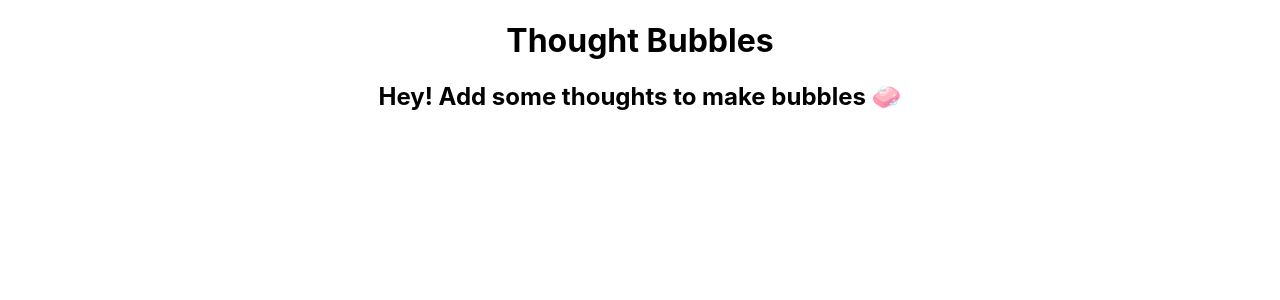
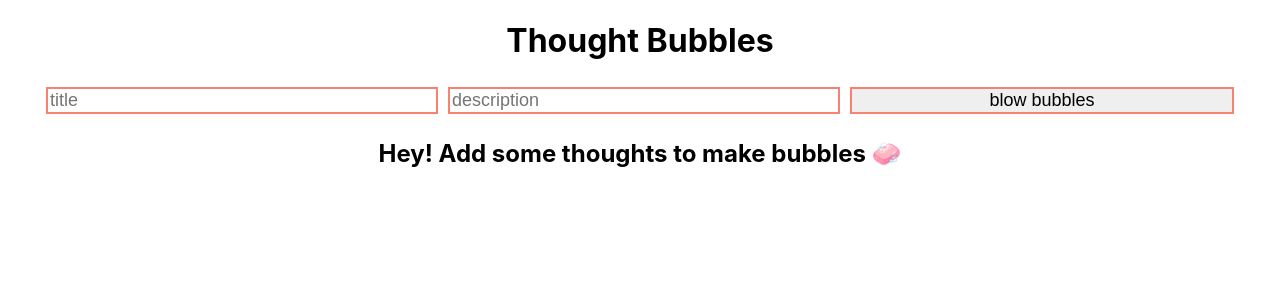
Before and after one commit to nichelicorn/thought-bubbles, a React (Create React App) app: page / in a window 1280 px wide. Shown: the top 300 px of the page. Built offline with nearby package versions, Linux system fonts and the light colour scheme.

Commit message:
✨ Add Form to App component

```diff
--- a/src/App.js
+++ b/src/App.js
@@ -2,6 +2,7 @@
 // Ideas are created by the user in the form above the card display
 
 import React, { Component } from "react";
+import Form from "./Form";
 import Ideas from "./Ideas";
 import "./App.css";
 
@@ -37,6 +38,7 @@ class App extends Component {
     return (
       <main className="App">
         <h1>Thought Bubbles</h1>
+        <Form></Form>
         {/* Test code for looking at the way props interact between parent / child components */}
         {/* <Ideas name="Ahsoka" blade="green"/>
         <Ideas name="Anakin" blade="blue"/>
--- a/src/Form.js
+++ b/src/Form.js
@@ -5,7 +5,7 @@ class Form extends Component {
   constructor() {
     super();
     this.state = {
-      title: "";
+      title: "",
       description: ""
     }
   }
```
